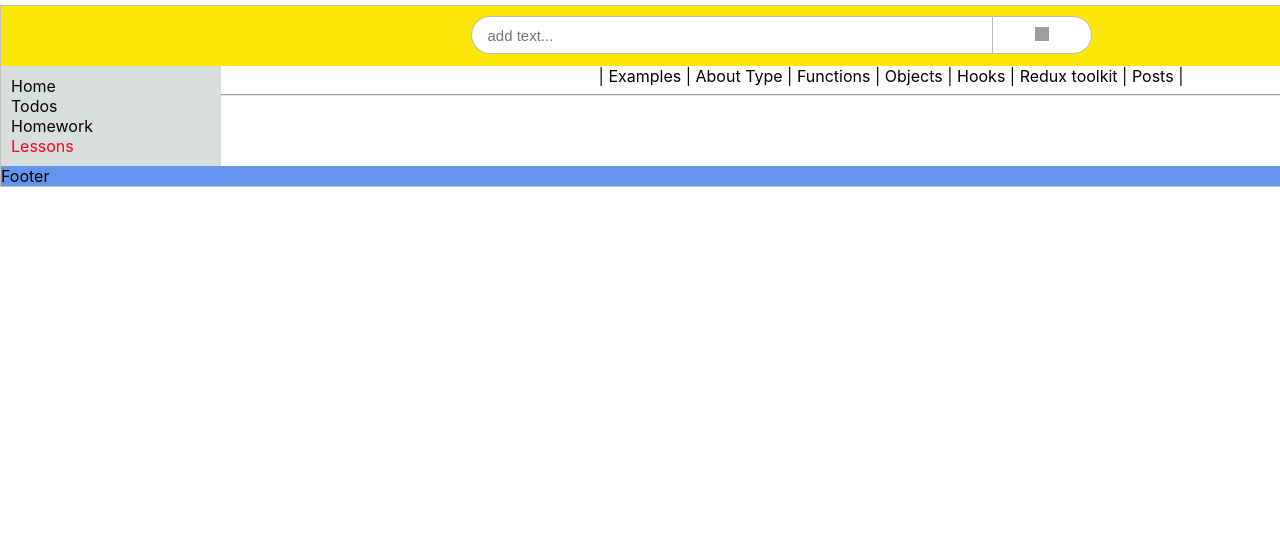
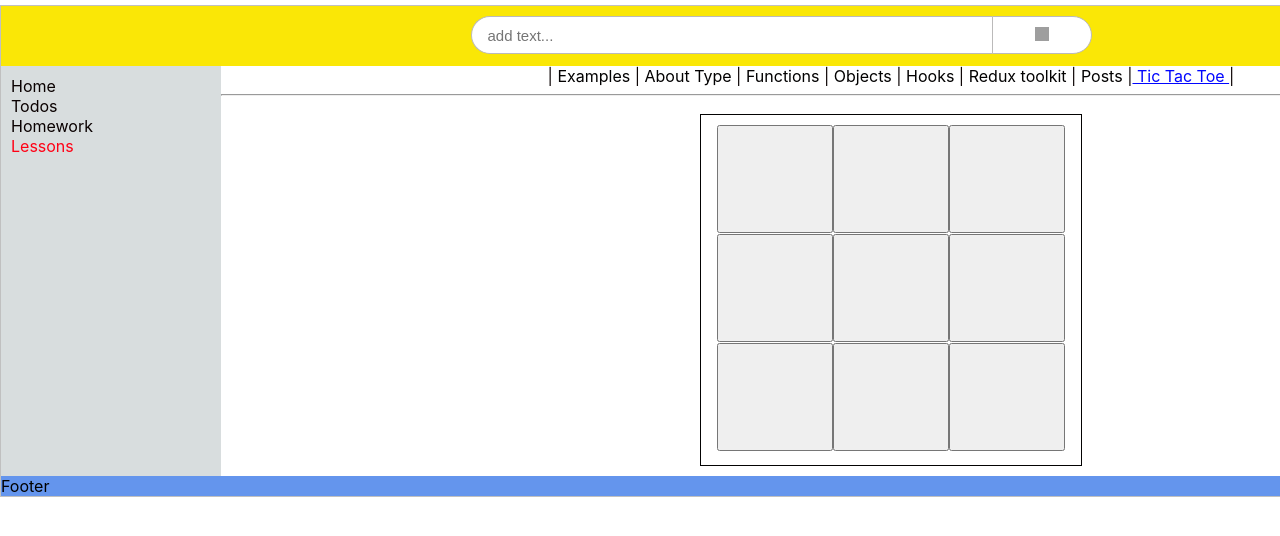
Before and after one commit to VladimirShumliaiev/Type-script-React, a React (Create React App) app in the folder my-app/: page /lessons/ticTacToe in a window 1280 px wide. Shown: the top 536 px of the page. Built offline with nearby package versions, Linux system fonts and the light colour scheme; grey boxes are pictures that could not be loaded.

Commit message:
17.05.2023 +++

```diff
--- a/my-app/src/Components/mainContent/Lessons/Components Lessons/LessonsNavLink/LessonsNavLink.tsx
+++ b/my-app/src/Components/mainContent/Lessons/Components Lessons/LessonsNavLink/LessonsNavLink.tsx
@@ -17,6 +17,7 @@ const LessonsNavLink = () => {
             <NavLink className={isActive} to={'hooks'}> Hooks </NavLink>{'|'}
             <NavLink className={isActive} to={'rtk'}> Redux toolkit </NavLink>{'|'}
             <NavLink className={isActive} to={'posts'}> Posts </NavLink>{'|'}
+            <NavLink className={isActive} to={'ticTacToe'}> Tic Tac Toe </NavLink>{'|'}
         </div>
     );
 };
--- a/my-app/src/Components/mainContent/Lessons/Components Lessons/Routing Lessons/LessonsRouting.tsx
+++ b/my-app/src/Components/mainContent/Lessons/Components Lessons/Routing Lessons/LessonsRouting.tsx
@@ -9,6 +9,7 @@ import Hooks from "../HooksLessons/Hooks";
 import ReduxToolkitExample from "../Redux-toolkit/ReduxToolkitExample";
 import BlogPage from "../Posts/BlogPage";
 import SinglePage from "../Posts/SinglePage";
+import Board from "../TticTacToe/Board";
 
 
 
@@ -24,6 +25,7 @@ const LessonsRouting: FC = () => {
                 <Route path={'rtk'} element={<ReduxToolkitExample/>}/>
                 <Route path={'posts'} element={<BlogPage/>}/>
                 <Route path={'posts/:id'} element={<SinglePage/>}/>
+                <Route path={'ticTacToe'} element={<Board/>}/>
             </Routes>
         </div>
 
--- /dev/null
+++ b/my-app/src/Components/mainContent/Lessons/Components Lessons/TticTacToe/Board.jsx
@@ -0,0 +1,34 @@
+import React, {useState} from 'react';
+import Square from "./Square/Square";
+import styles from './Board.module.css'
+
+const Board = () => {
+    const [squares, setSquares] = useState(Array(9).fill(null))
+
+    const handleClick = (i) => {
+        const nextSquares  = squares.slice()
+        nextSquares[i] = 'x'
+        setSquares(nextSquares)
+    }
+    return (
+        <div className={styles.item}>
+            <div>
+                <Square value={squares[0]} onSquareClick={() => handleClick(0)}/>
+                <Square value={squares[1]} onSquareClick={() => handleClick(1)}/>
+                <Square value={squares[2]} onSquareClick={() => handleClick(2)}/>
+            </div>
+            <div>
+                <Square value={squares[3]} onSquareClick={() => handleClick(3)}/>
+                <Square value={squares[4]} onSquareClick={() => handleClick(4)}/>
+                <Square value={squares[5]} onSquareClick={() => handleClick(5)}/>
+            </div>
+            <div>
+                <Square value={squares[6]} onSquareClick={() => handleClick(6)}/>
+                <Square value={squares[7]} onSquareClick={() => handleClick(7)}/>
+                <Square value={squares[8]} onSquareClick={() => handleClick(8)}/>
+            </div>
+        </div>
+    );
+};
+
+export default Board;
--- /dev/null
+++ b/my-app/src/Components/mainContent/Lessons/Components Lessons/TticTacToe/Board.module.css
@@ -0,0 +1,7 @@
+.item {
+    margin: auto;
+    width: 360px;
+    height: 330px;
+    border: 1px solid;
+    padding: 10px 10px;
+}
--- /dev/null
+++ b/my-app/src/Components/mainContent/Lessons/Components Lessons/TticTacToe/Square/Square.jsx
@@ -0,0 +1,15 @@
+import React from 'react';
+import styles from './Square.module.css'
+
+const Square = ({value, onSquareClick}) => {
+
+
+
+    return (
+        <button onClick={onSquareClick}>
+            <table  className={styles.item}><h1>{value}</h1></table>
+        </button>
+    );
+};
+
+export default Square;
--- /dev/null
+++ b/my-app/src/Components/mainContent/Lessons/Components Lessons/TticTacToe/Square/Square.module.css
@@ -0,0 +1,7 @@
+.item {
+    /*border: 1px solid;*/
+    margin: 1px auto;
+    padding: 14px 0 0 0 ;
+    width: 100px;
+    height: 100px;
+}
```
